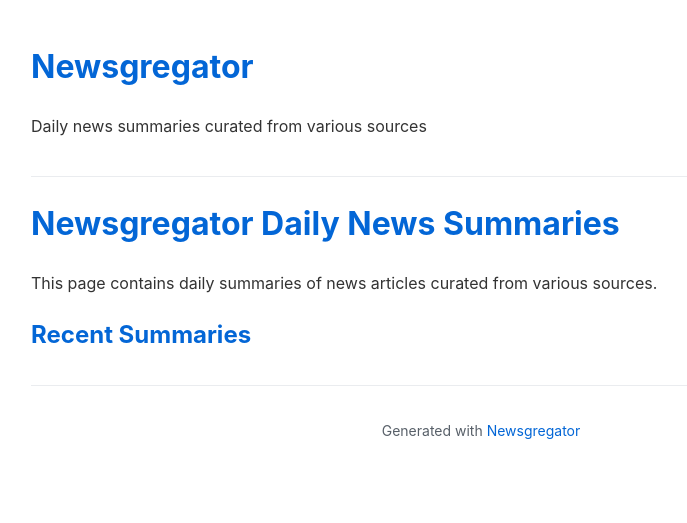
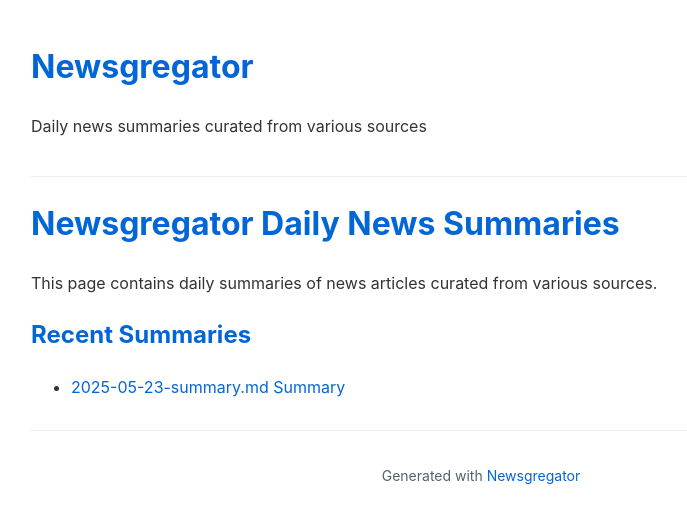
Before and after one commit to zendril/newsgregator, a Jekyll site: the page built from docs/index.md, in a window 1280 px wide. Shown: the top 523 px of the page, without its empty margins (159-846 px from the left). Built offline with Jekyll 4.4.1, drawn with Linux system fonts in a browser that asks for light colours.

Commit message:
making the GH pages render from md to html with jekyll

```diff
--- a/docs/index.md
+++ b/docs/index.md
@@ -10,8 +10,23 @@ This page contains daily summaries of news articles curated from various sources
 ## Recent Summaries
 
 <ul>
+{% assign sorted_pages = site.pages | sort: 'date' | reverse %}
+{% for page in sorted_pages %}
+    {% if page.path contains '.md' and page.path != 'docs/index.md' %}
+        {% assign filename = page.path | split: '/' | last %}
+        {% assign date_parts = filename | remove: '.md' | split: '-' %}
+        {% if date_parts.size >= 3 %}
+        <li>
+          <a href="{{ site.baseurl }}/docs/{{ filename }}.html">{{ filename }} Summary</a>
+        </li>
+        {% endif %}
+    {% endif %}
+{% endfor %}
+</ul>
+
+<ul>
 {% for file in site.static_files %}
-  {% if file.path contains '/docs/' and file.extname == '.md' and file.name != 'index.md' %}
+  {% if file.extname == '.md' and file.name != 'index.md' %}
     {% assign filename = file.path | split: '/' | last | remove: '.md' %}
     <li>
       <a href="{{ site.baseurl }}/docs/{{ filename }}.html">{{ filename }} Summary</a>
```
